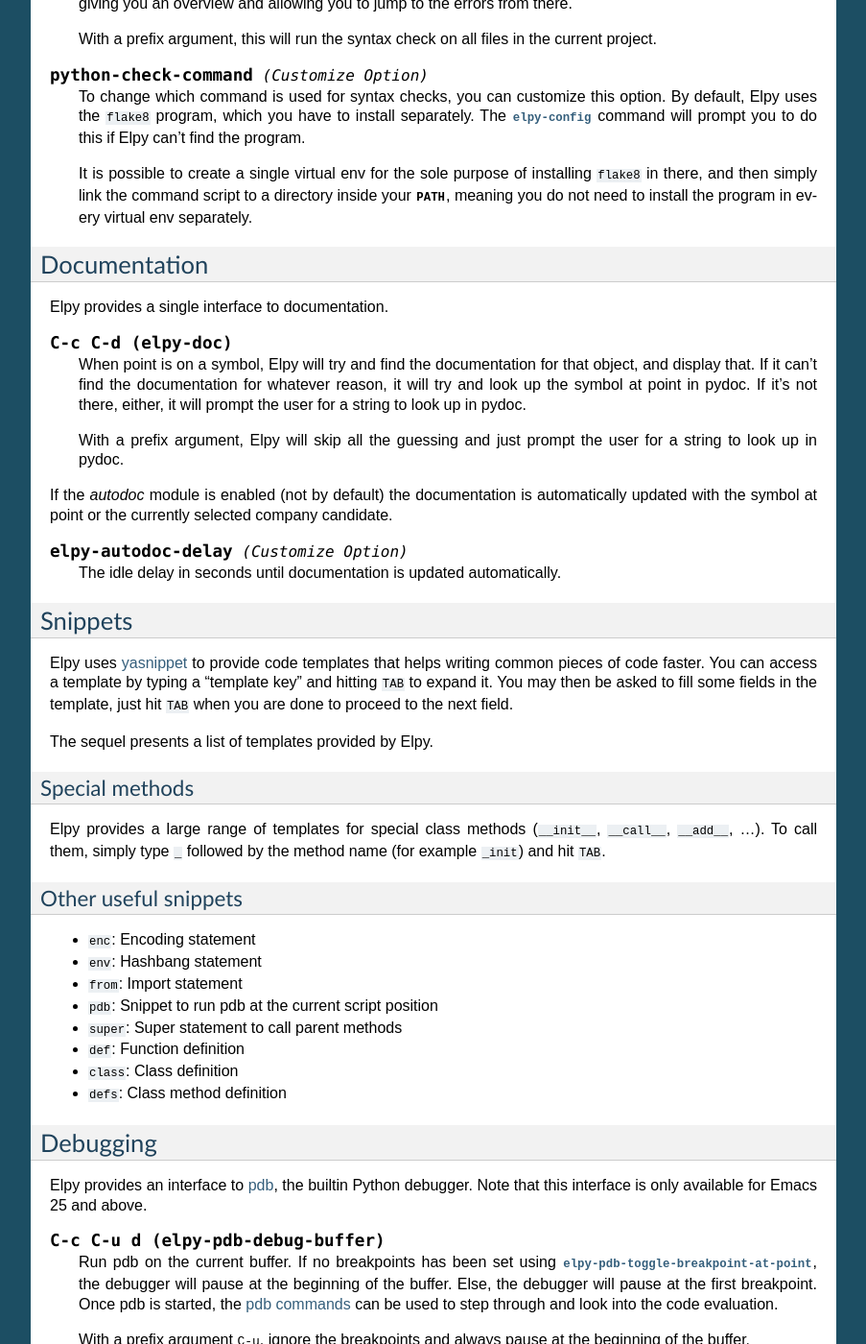
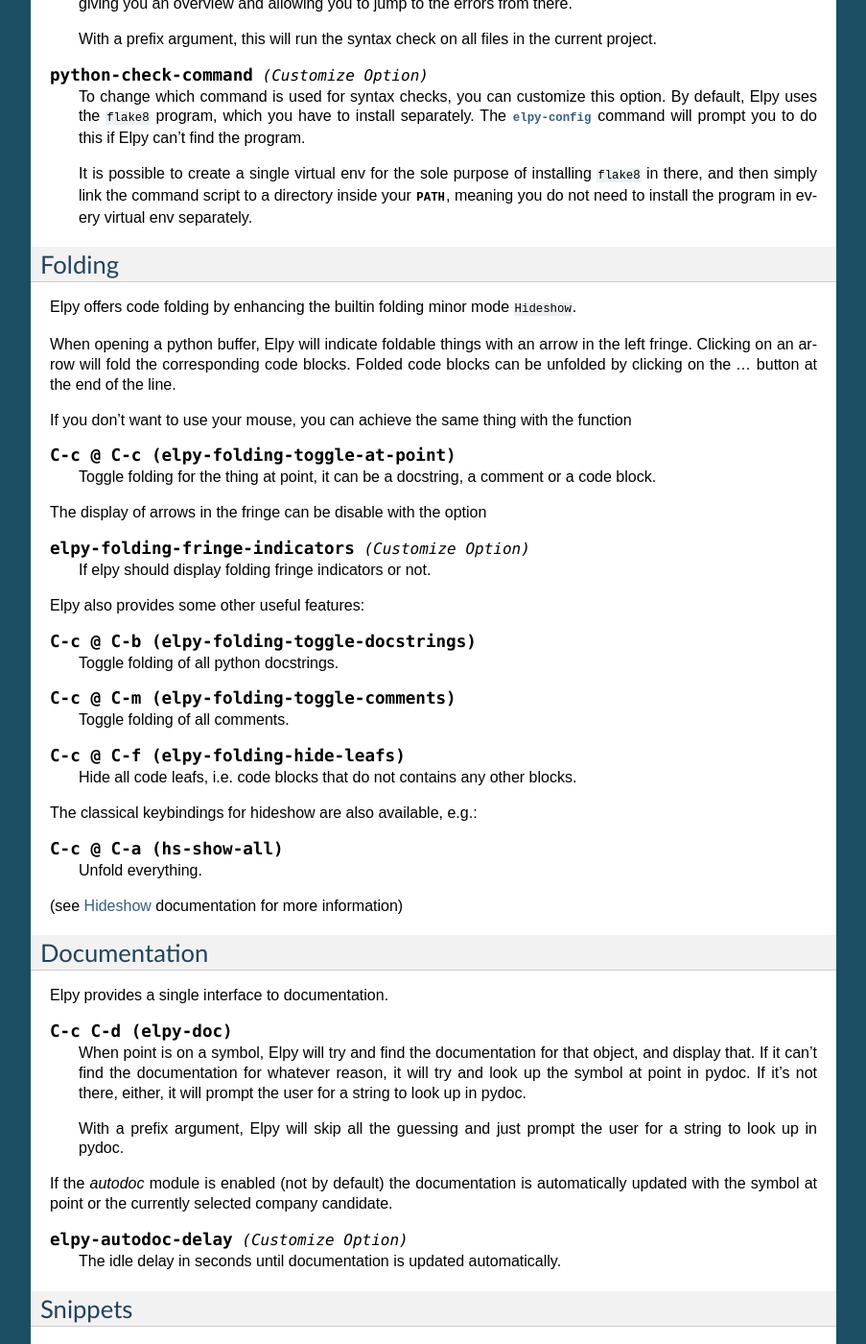
Before and after one commit to jorgenschaefer/elpy, a Sphinx documentation site: the page built from docs/ide.rst, in a window 1280 px wide and 1400 px high, scrolled down 6991 px. Shown: the whole window at 96% size, without its empty margins (198-1101 px from the left). Built offline with Sphinx 7.4.7, drawn with Linux system fonts in a browser that asks for light colours.

Commit message:
Add folding module documentation

```diff
--- a/docs/ide.rst
+++ b/docs/ide.rst
@@ -541,6 +541,57 @@
    not need to install the program in every virtual env separately.
 
 
+Folding
+=======
+
+Elpy offers code folding by enhancing the builtin folding minor mode ``Hideshow``.
+
+When opening a python buffer, Elpy will indicate foldable things with an arrow in the left fringe.
+Clicking on an arrow will fold the corresponding code blocks.
+Folded code blocks can be unfolded by clicking on the `...` button at the end of the line.
+
+If you don't want to use your mouse, you can achieve the same thing with the function
+
+.. command:: elpy-folding-toggle-at-point
+   :kbd: C-c @ C-c
+
+   Toggle folding for the thing at point, it can be a docstring, a comment or a code block.
+
+The display of arrows in the fringe can be disable with the option
+
+.. option:: elpy-folding-fringe-indicators
+
+   If elpy should display folding fringe indicators or not.
+
+Elpy also provides some other useful features:
+
+.. command:: elpy-folding-toggle-docstrings
+   :kbd: C-c @ C-b
+
+   Toggle folding of all python docstrings.
+
+.. command:: elpy-folding-toggle-comments
+   :kbd: C-c @ C-m
+
+   Toggle folding of all comments.
+
+.. command:: elpy-folding-hide-leafs
+   :kbd: C-c @ C-f
+
+   Hide all code leafs, i.e. code blocks that do not contains any other blocks.
+
+The classical keybindings for hideshow are also available, e.g.:
+
+.. command:: hs-show-all
+   :kbd: C-c @ C-a
+
+   Unfold everything.
+
+(see `Hideshow`_ documentation for more information)
+
+.. _Hideshow: https://www.emacswiki.org/emacs/HideShow
+
+
 Documentation
 =============
 
```
